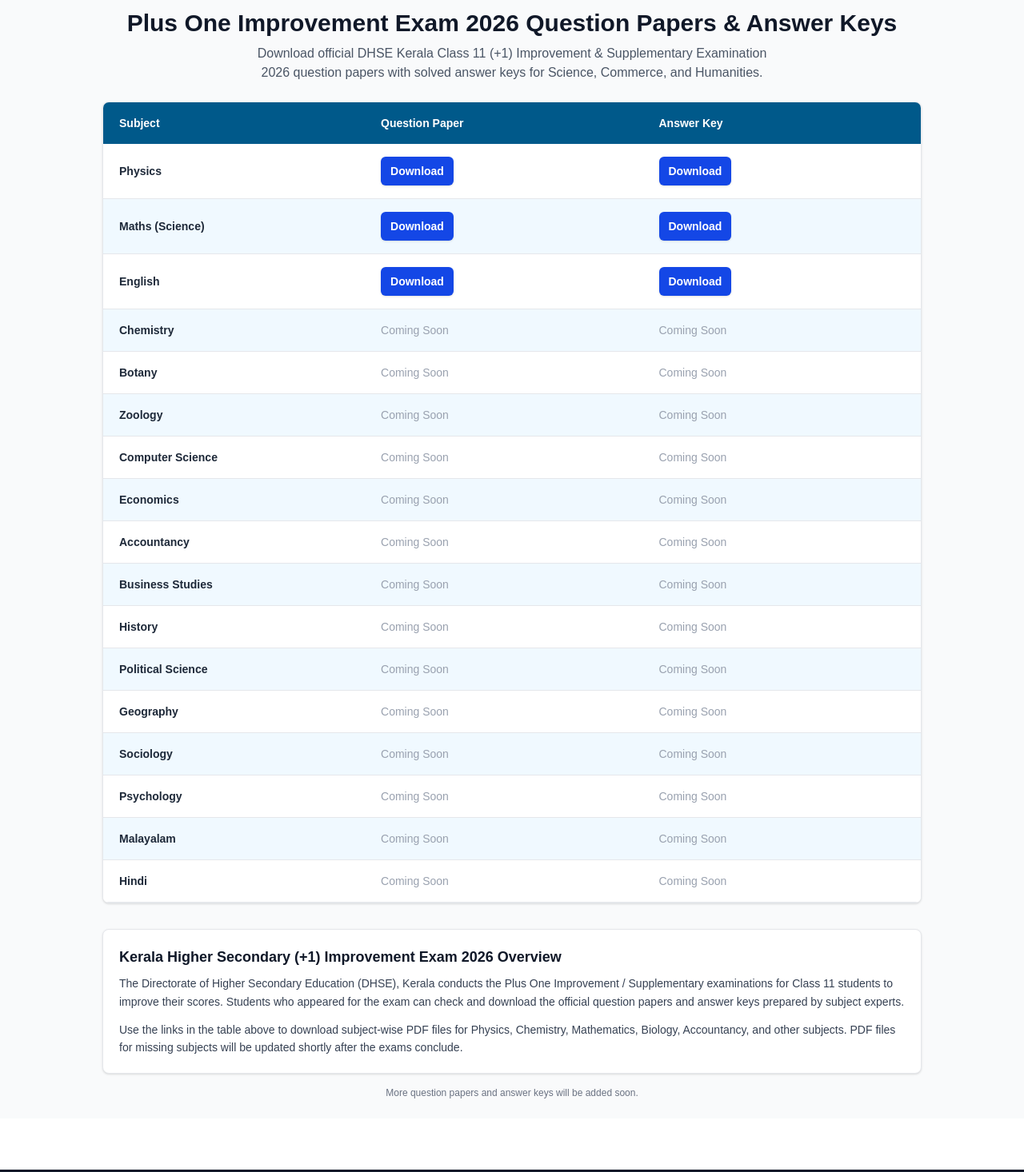
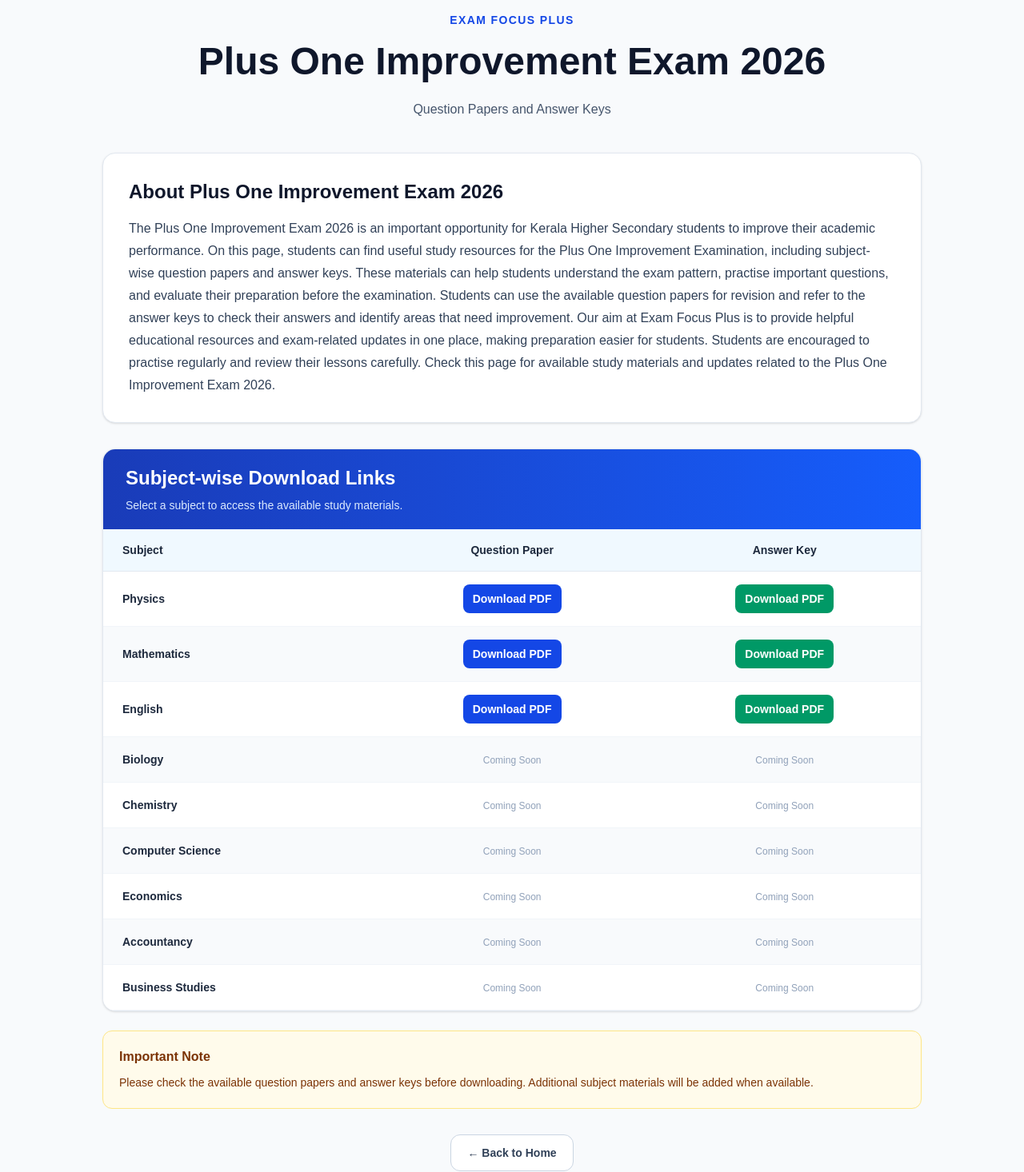
Before and after one commit to examfocusplus/exam-focus-plus, a Next.js app: page /plus-one-improvement-26 in a window 1280 px wide. Shown: the part 105-1571 px from the top of the page at 80% size. Built offline with nearby package versions, Linux system fonts and the light colour scheme.

Commit message:
Improve Plus One Improvement exam page

```diff
--- a/app/plus-one-improvement-26/page.tsx
+++ b/app/plus-one-improvement-26/page.tsx
@@ -1,26 +1,18 @@
 import type { Metadata } from "next";
 
 export const metadata: Metadata = {
-  title: "Plus One Improvement Exam 2026 Question Papers & Answer Keys (PDF) - Kerala",
+  title: "Plus One Improvement Exam 2026 Question Papers & Answer Keys",
   description:
-    "Download Kerala Higher Secondary (+1) Plus One Improvement / Supplementary Exam 2026 Question Papers and Official Answer Keys PDF for Physics, Chemistry, Maths, Biology, Commerce & Humanities.",
-  keywords: [
-    "Plus One Improvement Exam 2026",
-    "Kerala Plus One Answer Key 2026",
-    "Plus One Improvement Exam Question Paper 2026",
-    "DHSE Kerala Plus One Question Paper",
-    "plus one improvement exam answer key 2026",
-    "Kerala Higher Secondary +1 Answer Key PDF"
-  ],
+    "Download Plus One Improvement Exam 2026 question papers and answer keys for Kerala Higher Secondary students. Practise questions and prepare for your examination with Exam Focus Plus.",
   alternates: {
     canonical: "https://examfocusplus.in/plus-one-improvement-26",
   },
   openGraph: {
-    title: "Plus One Improvement Exam 2026 Question Papers & Answer Keys (PDF)",
-    description: "Download Kerala Plus One (+1) Improvement Exam 2026 Question Papers and Answer Keys PDF.",
+    title: "Plus One Improvement Exam 2026 | Exam Focus Plus",
+    description:
+      "Find Plus One Improvement Exam 2026 question papers and answer keys for Kerala Higher Secondary students.",
     url: "https://examfocusplus.in/plus-one-improvement-26",
-    siteName: "Exam Focus Plus",
-    type: "article",
+    type: "website",
   },
 };
 
@@ -31,7 +23,7 @@
     answerKey: "/pdf/plus-one-improvement-26/physics-answerkey.pdf",
   },
   {
-    name: "Maths (Science)",
+    name: "Mathematics",
     questionPaper: "/pdf/plus-one-improvement-26/maths-question-paper.pdf",
     answerKey: "/pdf/plus-one-improvement-26/maths-answerkey.pdf",
   },
@@ -40,91 +32,80 @@
     questionPaper: "/pdf/plus-one-improvement-26/english-question-paper.pdf",
     answerKey: "/pdf/plus-one-improvement-26/english-answerkey.pdf",
   },
+  { name: "Biology", questionPaper: "", answerKey: "" },
   { name: "Chemistry", questionPaper: "", answerKey: "" },
-  { name: "Botany", questionPaper: "", answerKey: "" },
-  { name: "Zoology", questionPaper: "", answerKey: "" },
   { name: "Computer Science", questionPaper: "", answerKey: "" },
   { name: "Economics", questionPaper: "", answerKey: "" },
   { name: "Accountancy", questionPaper: "", answerKey: "" },
   { name: "Business Studies", questionPaper: "", answerKey: "" },
-  { name: "History", questionPaper: "", answerKey: "" },
-  { name: "Political Science", questionPaper: "", answerKey: "" },
-  { name: "Geography", questionPaper: "", answerKey: "" },
-  { name: "Sociology", questionPaper: "", answerKey: "" },
-  { name: "Psychology", questionPaper: "", answerKey: "" },
-  { name: "Malayalam", questionPaper: "", answerKey: "" },
-  { name: "Hindi", questionPaper: "", answerKey: "" },
 ];
 
-function DownloadButton({ href }: { href: string }) {
-  if (!href) {
+export default function PlusOneImprovementPage() {
   return (
-      <span className="text-xs font-medium text-gray-400 sm:text-sm">
-        Coming Soon
-      </span>
-    );
-  }
-
-  return (
-    <a
-      href={href}
-      target="_blank"
-      rel="noopener noreferrer"
-      className="inline-block rounded-md bg-blue-700 px-3 py-2 text-center text-xs font-semibold text-white shadow-sm hover:bg-blue-800 sm:text-sm"
-    >
-      Download
-    </a>
-  );
-}
-
-export default function PlusOneImprovementPage() {
-  // Schema for Google Search Rich Results
-  const jsonLd = {
-    "@context": "https://schema.org",
-    "@type": "EducationalOccupationalCredential",
-    "name": "Plus One Improvement Exam 2026 Question Papers & Answer Keys",
-    "description": "Download Kerala Higher Secondary (+1) Improvement exam question papers and answer keys in PDF format.",
-    "provider": {
-      "@type": "Organization",
-      "name": "Exam Focus Plus",
-      "url": "https://examfocusplus.in"
-    }
-  };
-
-  return (
-    <main className="min-h-screen bg-gray-50 px-2 py-6 sm:px-5">
-      {/* Inject Structured Data */}
-      <script
-        type="application/ld+json"
-        dangerouslySetInnerHTML={{ __html: JSON.stringify(jsonLd) }}
-      />
-
+    <main className="min-h-screen bg-slate-50 px-4 py-10 sm:px-6 sm:py-14">
       <div className="mx-auto max-w-5xl">
-        <header className="mb-6 text-center">
-          <p className="mb-2 text-sm font-bold uppercase tracking-wider text-blue-700">
+        {/* Page Heading */}
+        <header className="mb-8 text-center sm:mb-10">
+          <p className="mb-3 text-sm font-bold uppercase tracking-widest text-blue-700">
             Exam Focus Plus
           </p>
 
-          <h1 className="text-2xl font-extrabold text-gray-900 sm:text-3xl">
-            Plus One Improvement Exam 2026 Question Papers & Answer Keys
+          <h1 className="text-3xl font-extrabold leading-tight text-slate-900 sm:text-5xl">
+            Plus One Improvement Exam 2026
           </h1>
 
-          <p className="mt-2 text-sm text-gray-600 sm:text-base max-w-2xl mx-auto">
-            Download official DHSE Kerala Class 11 (+1) Improvement & Supplementary Examination 2026 question papers with solved answer keys for Science, Commerce, and Humanities.
+          <p className="mx-auto mt-4 max-w-2xl text-base leading-7 text-slate-600">
+            Question Papers and Answer Keys
           </p>
         </header>
 
-        <div className="overflow-hidden rounded-lg border border-gray-200 bg-white shadow-sm">
-          <table className="w-full table-fixed border-collapse text-left text-sm">
+        {/* Description */}
+        <section className="mb-8 rounded-2xl border border-slate-200 bg-white p-5 shadow-sm sm:p-8">
+          <h2 className="mb-4 text-xl font-bold text-slate-900 sm:text-2xl">
+            About Plus One Improvement Exam 2026
+          </h2>
+
+          <p className="text-sm leading-7 text-slate-700 sm:text-base">
+            The Plus One Improvement Exam 2026 is an important opportunity for
+            Kerala Higher Secondary students to improve their academic
+            performance. On this page, students can find useful study resources
+            for the Plus One Improvement Examination, including subject-wise
+            question papers and answer keys. These materials can help students
+            understand the exam pattern, practise important questions, and
+            evaluate their preparation before the examination. Students can use
+            the available question papers for revision and refer to the answer
+            keys to check their answers and identify areas that need
+            improvement. Our aim at Exam Focus Plus is to provide helpful
+            educational resources and exam-related updates in one place, making
+            preparation easier for students. Students are encouraged to
+            practise regularly and review their lessons carefully. Check this
+            page for available study materials and updates related to the Plus
+            One Improvement Exam 2026.
+          </p>
+        </section>
+
+        {/* Download Table */}
+        <section className="overflow-hidden rounded-2xl border border-slate-200 bg-white shadow-sm">
+          <div className="bg-gradient-to-r from-blue-800 to-blue-600 px-5 py-5 text-white sm:px-7">
+            <h2 className="text-xl font-bold sm:text-2xl">
+              Subject-wise Download Links
+            </h2>
+            <p className="mt-2 text-sm text-blue-100">
+              Select a subject to access the available study materials.
+            </p>
+          </div>
+
+          <div className="overflow-x-auto">
+            <table className="w-full min-w-[480px] border-collapse text-left">
               <thead>
-              <tr className="bg-sky-800 text-white">
-                <th className="w-[32%] px-3 py-4 font-bold sm:px-5">
+                <tr className="bg-sky-50 text-sm text-slate-800">
+                  <th className="border-b border-slate-200 px-4 py-4 font-bold sm:px-6">
                     Subject
                   </th>
-                <th className="w-[34%] px-2 py-4 font-bold sm:px-5">
+                  <th className="border-b border-slate-200 px-4 py-4 text-center font-bold sm:px-6">
                     Question Paper
                   </th>
-                <th className="w-[34%] px-2 py-4 font-bold sm:px-5">
+                  <th className="border-b border-slate-200 px-4 py-4 text-center font-bold sm:px-6">
                     Answer Key
                   </th>
                 </tr>
@@ -135,44 +116,70 @@
                   <tr
                     key={subject.name}
                     className={
-                    index % 2 === 0
-                      ? "border-b border-gray-200 bg-white"
-                      : "border-b border-gray-200 bg-sky-50"
+                      index % 2 === 0 ? "bg-white" : "bg-slate-50"
                     }
                   >
-                  <td className="break-words px-3 py-4 font-semibold text-gray-800 sm:px-5">
+                    <td className="border-b border-slate-100 px-4 py-4 text-sm font-semibold text-slate-800 sm:px-6">
                       {subject.name}
                     </td>
 
-                  <td className="px-2 py-4 sm:px-5">
-                    <DownloadButton href={subject.questionPaper} />
+                    <td className="border-b border-slate-100 px-4 py-4 text-center sm:px-6">
+                      {subject.questionPaper ? (
+                        <a
+                          href={subject.questionPaper}
+                          download
+                          className="inline-block rounded-lg bg-blue-700 px-3 py-2 text-xs font-bold text-white transition hover:bg-blue-800 sm:text-sm"
+                        >
+                          Download PDF
+                        </a>
+                      ) : (
+                        <span className="text-xs font-medium text-slate-400">
+                          Coming Soon
+                        </span>
+                      )}
                     </td>
 
-                  <td className="px-2 py-4 sm:px-5">
-                    <DownloadButton href={subject.answerKey} />
+                    <td className="border-b border-slate-100 px-4 py-4 text-center sm:px-6">
+                      {subject.answerKey ? (
+                        <a
+                          href={subject.answerKey}
+                          download
+                          className="inline-block rounded-lg bg-emerald-600 px-3 py-2 text-xs font-bold text-white transition hover:bg-emerald-700 sm:text-sm"
+                        >
+                          Download PDF
+                        </a>
+                      ) : (
+                        <span className="text-xs font-medium text-slate-400">
+                          Coming Soon
+                        </span>
+                      )}
                     </td>
                   </tr>
                 ))}
               </tbody>
             </table>
           </div>
+        </section>
 
-        {/* SEO Text Content Block */}
-        <section className="mt-8 rounded-lg bg-white p-5 border border-gray-200 shadow-sm text-gray-700 text-sm leading-relaxed">
-          <h2 className="text-lg font-bold text-gray-900 mb-2">
-            Kerala Higher Secondary (+1) Improvement Exam 2026 Overview
-          </h2>
-          <p className="mb-3">
-            The Directorate of Higher Secondary Education (DHSE), Kerala conducts the Plus One Improvement / Supplementary examinations for Class 11 students to improve their scores. Students who appeared for the exam can check and download the official question papers and answer keys prepared by subject experts.
-          </p>
-          <p>
-            Use the links in the table above to download subject-wise PDF files for Physics, Chemistry, Mathematics, Biology, Accountancy, and other subjects. PDF files for missing subjects will be updated shortly after the exams conclude.
+        {/* Important Note */}
+        <section className="mt-6 rounded-xl border border-amber-200 bg-amber-50 p-4 sm:p-5">
+          <h2 className="font-bold text-amber-900">Important Note</h2>
+          <p className="mt-2 text-sm leading-6 text-amber-900">
+            Please check the available question papers and answer keys before
+            downloading. Additional subject materials will be added when
+            available.
           </p>
         </section>
 
-        <p className="mt-4 text-center text-xs text-gray-500">
-          More question papers and answer keys will be added soon.
-        </p>
+        {/* Back to Home */}
+        <div className="mt-8 text-center">
+          <a
+            href="/"
+            className="inline-flex rounded-xl border border-slate-300 bg-white px-5 py-3 text-sm font-bold text-slate-700 transition hover:bg-slate-100"
+          >
+            ← Back to Home
+          </a>
+        </div>
       </div>
     </main>
   );
```
Lines whose indentation alone changed are shown as unchanged.
